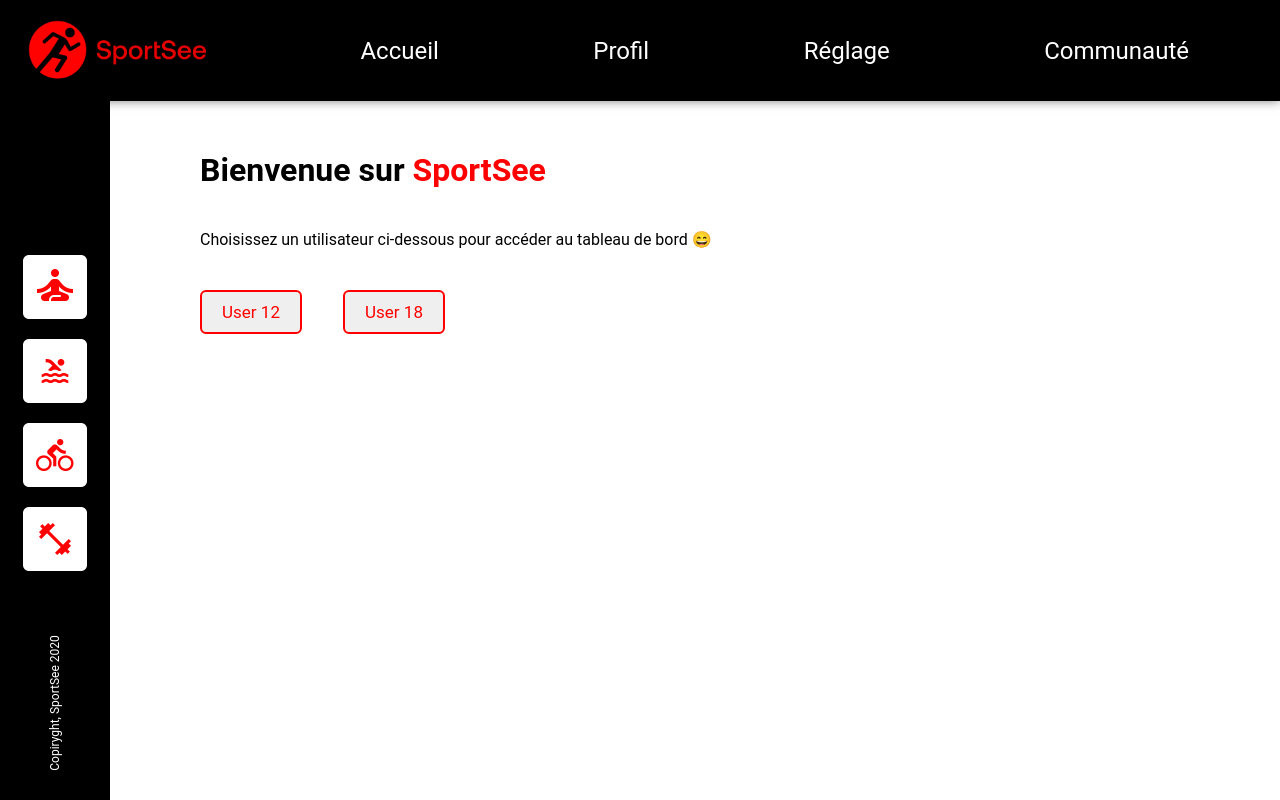
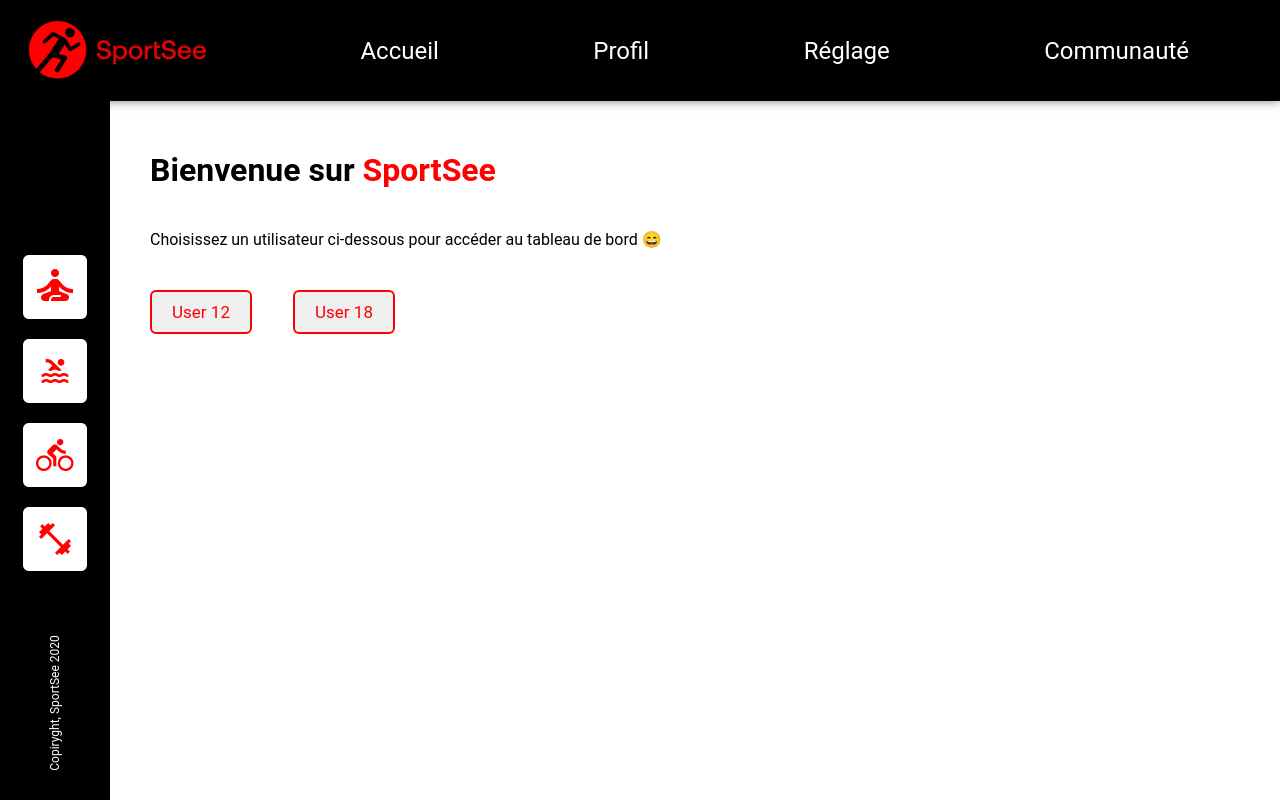
Before and after one commit to Ekkylibre/sportsee, a React (Vite) app: page / in a window 1280 px wide. Built offline with nearby package versions, Linux system fonts and the light colour scheme.

Commit message:
➕ Install Recharts

```diff
--- a/package.json
+++ b/package.json
@@ -12,7 +12,8 @@
   "dependencies": {
     "react": "^18.2.0",
     "react-dom": "^18.2.0",
-    "react-router-dom": "^6.23.0"
+    "react-router-dom": "^6.23.0",
+    "recharts": "^2.12.7"
   },
   "devDependencies": {
     "@types/react": "^18.2.66",
--- a/src/pages/home/home.css
+++ b/src/pages/home/home.css
@@ -5,8 +5,8 @@
 }
 
 main .main-container {
-  margin-left: 200px;
-  margin-right: 100px;
+  margin-left: 150px;
+  margin-right: 50px;
   margin-top: 50px;
   margin-bottom: 50px;
   display: flex;
--- a/src/pages/home/home.scss
+++ b/src/pages/home/home.scss
@@ -6,8 +6,8 @@
 
 main {
     .main-container {
-        margin-left: 200px;
-        margin-right: 100px;
+        margin-left: 150px;
+        margin-right: 50px;
         margin-top: 50px;
         margin-bottom: 50px;
         display: flex;
```
Also changed, not shown: 2 other files (tests, documents, lock files or other folders).
